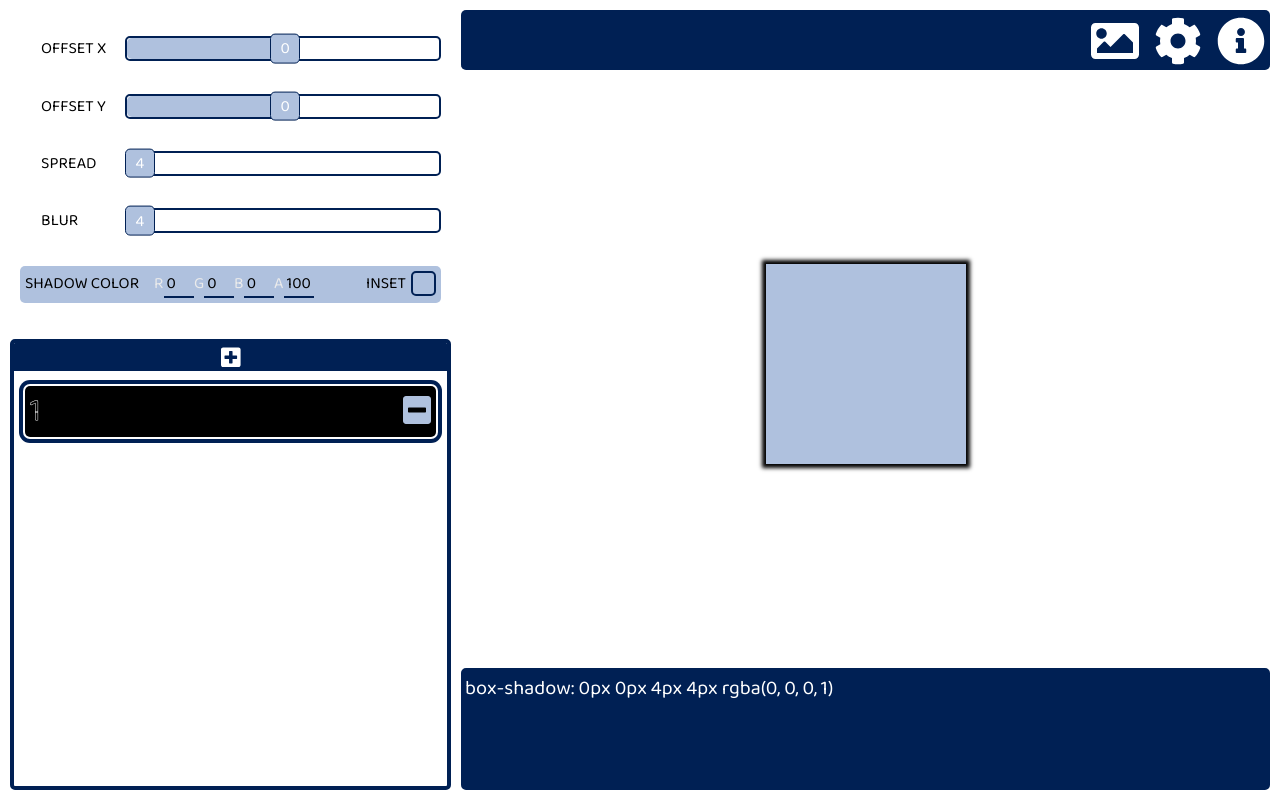
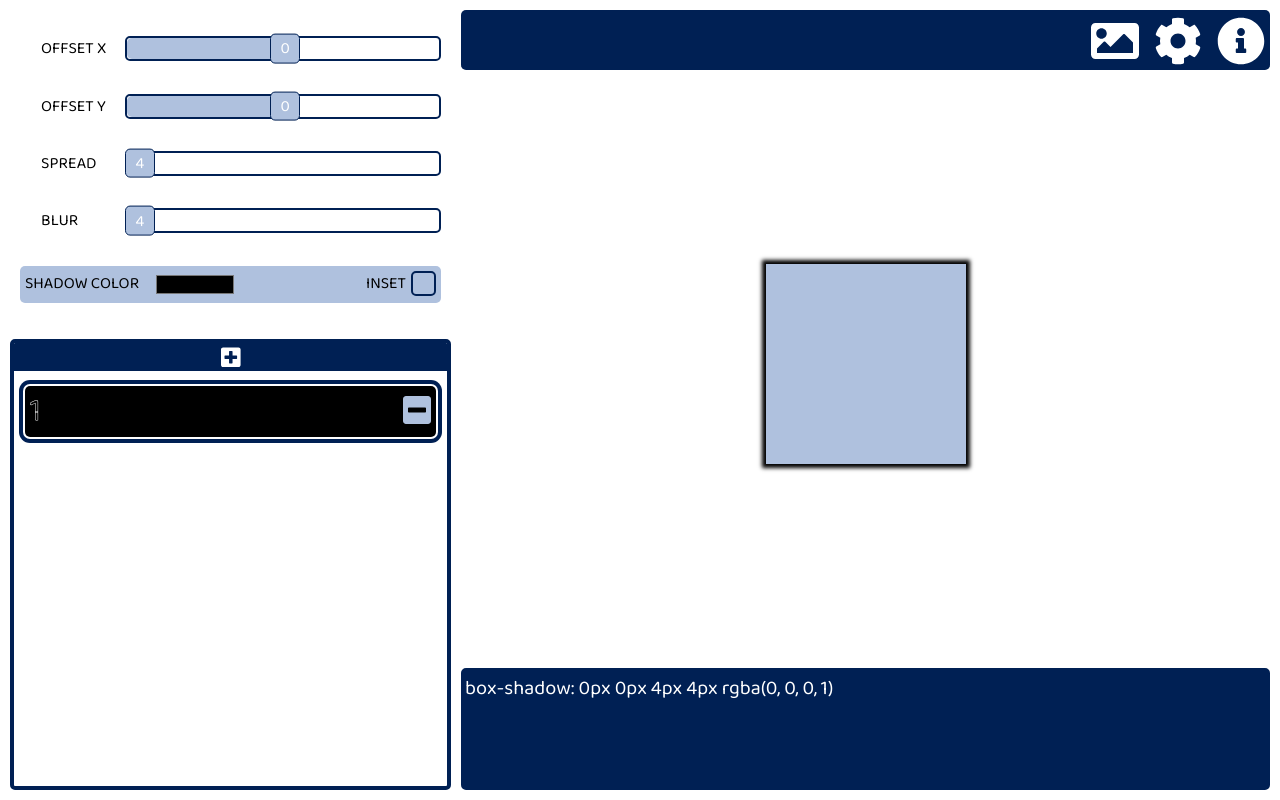
Before and after one commit to Centmsn/BoxShadow-generator, a React (Create React App) app: page / in a window 1280 px wide. Built offline with nearby package versions, Linux system fonts and the light colour scheme.

Commit message:
refactor color input

```diff
--- a/src/components/List/ListElement.js
+++ b/src/components/List/ListElement.js
@@ -65,7 +65,11 @@ const ListElement = ({
   );
 };
 
-const Wrapper = styled.div`
+const Wrapper = styled.div.attrs((props) => ({
+  style: {
+    backgroundColor: props.color,
+  },
+}))`
   position: relative;
   width: 95%;
   margin: 0 auto 15px auto;
@@ -85,8 +89,6 @@ const Wrapper = styled.div`
   font-size: 2rem;
   -webkit-text-stroke-width: 0.5px;
   -webkit-text-stroke-color: white;
-
-  background-color: ${(props) => props.color};
 
   padding: 0 5px;
 
--- a/src/components/Options/RGBColor.js
+++ b/src/components/Options/RGBColor.js
@@ -1,85 +1,31 @@
 import { connect } from "react-redux";
 import styled from "styled-components";
+import { useState } from "react";
 
+import { convertHexToRgb } from "../../helpers";
 import { setShadowColor } from "../../actions";
 
-const RGBColor = ({ list, activeId, setShadowColor }) => {
-  const handleShadowColorChange = (e, id) => {
-    // 1 - R
-    // 2 - G
-    // 3 - B
-    // 4 - A
-    const { r, g, b, a } = list[activeId].color;
-    const limit = id === 4 ? 100 : 255;
-    let val = e.target.value;
-    let color;
+const RGBColor = ({ activeId, setShadowColor }) => {
+  const [thorttle, setThrottle] = useState(true);
 
-    if (!val) {
-      val = 0;
-    } else if (val > limit) {
-      val = limit;
-    } else if (val.match(/^0{2,}/)) {
-      val = val.slice(0, 1);
-    } else if (val.match(/^0\d/)) {
-      val = val.slice(1);
+  const handleColorChange = (e) => {
+    if (!thorttle) {
+      return;
     }
 
-    switch (id) {
-      case 1:
-        color = { r: val, g, b, a };
-        break;
+    setThrottle(false);
 
-      case 2:
-        color = { r, g: val, b, a };
-        break;
-
-      case 3:
-        color = { r, g, b: val, a };
-        break;
-
-      case 4:
-        color = { r, g, b, a: val / 100 };
-        break;
-    }
-
+    const color = convertHexToRgb(e.target.value);
     setShadowColor(activeId, color);
+    setTimeout(() => {
+      setThrottle(true);
+    }, 50);
   };
 
   return (
     <Wrapper>
       <p>SHADOW COLOR</p>
-      <label>
-        R
-        <ColorInput
-          type="number"
-          value={list[activeId].color.r}
-          onChange={(e) => handleShadowColorChange(e, 1)}
-        />
-      </label>
-      <label>
-        G
-        <ColorInput
-          type="number"
-          value={list[activeId].color.g}
-          onChange={(e) => handleShadowColorChange(e, 2)}
-        />
-      </label>
-      <label>
-        B
-        <ColorInput
-          type="number"
-          value={list[activeId].color.b}
-          onChange={(e) => handleShadowColorChange(e, 3)}
-        />
-      </label>
-      <label>
-        A
-        <ColorInput
-          type="number"
-          value={Math.floor(list[activeId].color.a * 100)}
-          onChange={(e) => handleShadowColorChange(e, 4)}
-        />
-      </label>
+      <ColorInput type="color" onChange={handleColorChange} />
     </Wrapper>
   );
 };
@@ -103,32 +49,19 @@ const Wrapper = styled.div`
 `;
 
 const ColorInput = styled.input`
-  width: 100%;
+  width: 25%;
 
-  border-top: none;
-  border-left: none;
-  border-bottom: 2px solid ${({ theme }) => theme.darkBlue};
-  border-right: none;
+  border: none;
   outline: none;
 
   background: none;
 
-  font-family: ${({ theme }) => theme.font};
-  font-size: 1rem;
-
-  padding-left: 3px;
-
-  &::-webkit-outer-spin-button,
-  &::-webkit-inner-spin-button {
-    -webkit-appearance: none;
-    margin: 0;
-  }
+  cursor: pointer;
 `;
 
 const mapStateToProps = (state) => {
   return {
     activeId: state.activeId,
-    list: state.boxShadowList,
   };
 };
 
--- a/src/components/Preview/Gallery.js
+++ b/src/components/Preview/Gallery.js
@@ -8,8 +8,8 @@ import GalleryCard from "./GalleryCard";
 const presets = [
   "6px 6px 0px 0px rgba(0, 75, 180, 1), 12px 12px 0px 0px rgba(50, 75, 200, 1), 18px 18px 0px 0px rgba(50, 100, 200, 1), 24px 24px 0px 0px rgba(125, 125, 200, 1), 30px 30px 0px 0px rgba(150, 150, 200, 1)",
   "inset 0px 0px 0px 4px rgba(0, 0, 0, 1),inset 0px 0px 0px 8px rgba(75, 75, 75, 1),inset 0px 0px 0px 12px rgba(125, 125, 125, 1),inset 0px 0px 0px 16px rgba(175, 175, 175, 1),inset 0px 0px 0px 20px rgba(225, 225, 225, 1)",
-  "6px 6px 0px 0px rgba(0, 75, 180, 1), 12px 12px 0px 0px rgba(50, 75, 200, 1), 18px 18px 0px 0px rgba(50, 100, 200, 1), 24px 24px 0px 0px rgba(125, 125, 200, 1), 30px 30px 0px 0px rgba(150, 150, 200, 1)",
-  "6px 6px 0px 0px rgba(0, 75, 180, 1), 12px 12px 0px 0px rgba(50, 75, 200, 1), 18px 18px 0px 0px rgba(50, 100, 200, 1), 24px 24px 0px 0px rgba(125, 125, 200, 1), 30px 30px 0px 0px rgba(150, 150, 200, 1)",
+  "8px 0px 0px 0px rgba(220, 220, 0, 1), -8px 0px 0px 0px rgba(220, 150, 0, 1), -8px 8px 0px 0px rgba(200, 120, 0, 1), 8px -8px 0px 0px rgba(220, 240, 0, 1)",
+  "10px 10px 4px 4px rgba(245, 218, 55, 1), 20px 20px 4px 4px rgba(247, 132, 0, 1), 30px 30px 4px 4px rgba(242, 12, 0, 1), 40px 40px 4px 4px rgba(18, 199, 27, 1), 50px 50px 4px 4px rgba(18, 105, 199, 1), 60px 60px 4px 4px rgba(237, 74, 255, 1)",
   "6px 6px 0px 0px rgba(0, 75, 180, 1), 12px 12px 0px 0px rgba(50, 75, 200, 1), 18px 18px 0px 0px rgba(50, 100, 200, 1), 24px 24px 0px 0px rgba(125, 125, 200, 1), 30px 30px 0px 0px rgba(150, 150, 200, 1)",
   "6px 6px 0px 0px rgba(0, 75, 180, 1), 12px 12px 0px 0px rgba(50, 75, 200, 1), 18px 18px 0px 0px rgba(50, 100, 200, 1), 24px 24px 0px 0px rgba(125, 125, 200, 1), 30px 30px 0px 0px rgba(150, 150, 200, 1)",
   "6px 6px 0px 0px rgba(0, 75, 180, 1), 12px 12px 0px 0px rgba(50, 75, 200, 1), 18px 18px 0px 0px rgba(50, 100, 200, 1), 24px 24px 0px 0px rgba(125, 125, 200, 1), 30px 30px 0px 0px rgba(150, 150, 200, 1)",
--- a/src/helpers/index.js
+++ b/src/helpers/index.js
@@ -6,7 +6,7 @@ export const generateCode = (list) => {
     const { inset, x, y, s, b, color } = list[keys[i]];
 
     if (i === 0) {
-      code += `${inset ? "inset " : ""}${x}px ${y}px ${b}px ${s}px rgba(${
+      code += `${inset ? "inset " : ""} ${x}px ${y}px ${b}px ${s}px rgba(${
         color.r
       }, ${color.g}, ${color.b}, ${color.a})`;
     } else {
@@ -18,3 +18,23 @@ export const generateCode = (list) => {
 
   return code;
 };
+
+export const convertHexToRgb = (h) => {
+  let r = 0,
+    g = 0,
+    b = 0;
+
+  // 3 digits
+  if (h.length == 4) {
+    r = "0x" + h[1] + h[1];
+    g = "0x" + h[2] + h[2];
+    b = "0x" + h[3] + h[3];
+
+    // 6 digits
+  } else if (h.length == 7) {
+    r = "0x" + h[1] + h[2];
+    g = "0x" + h[3] + h[4];
+    b = "0x" + h[5] + h[6];
+  }
+  return { r: +r, g: +g, b: +b, a: 100 };
+};
```
Also changed, not shown: 1 other file (tests, documents, lock files or other folders).
